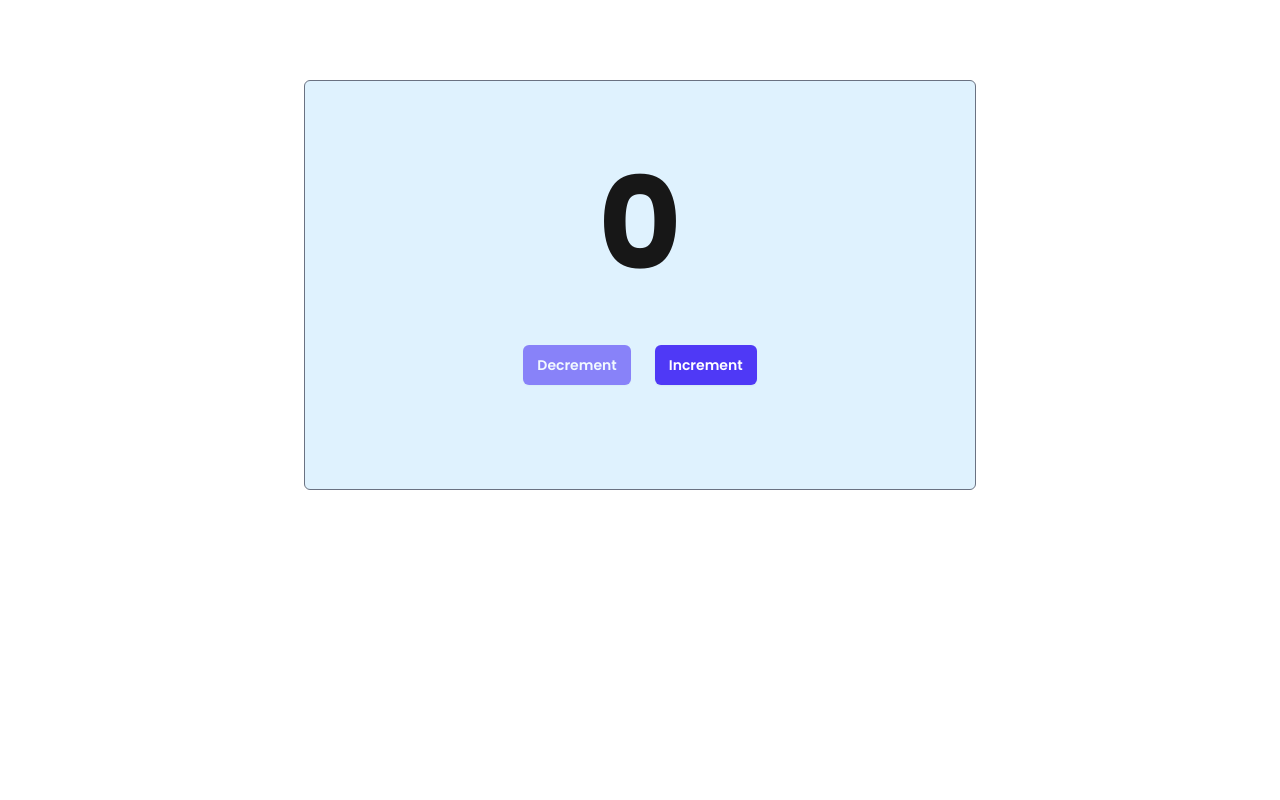
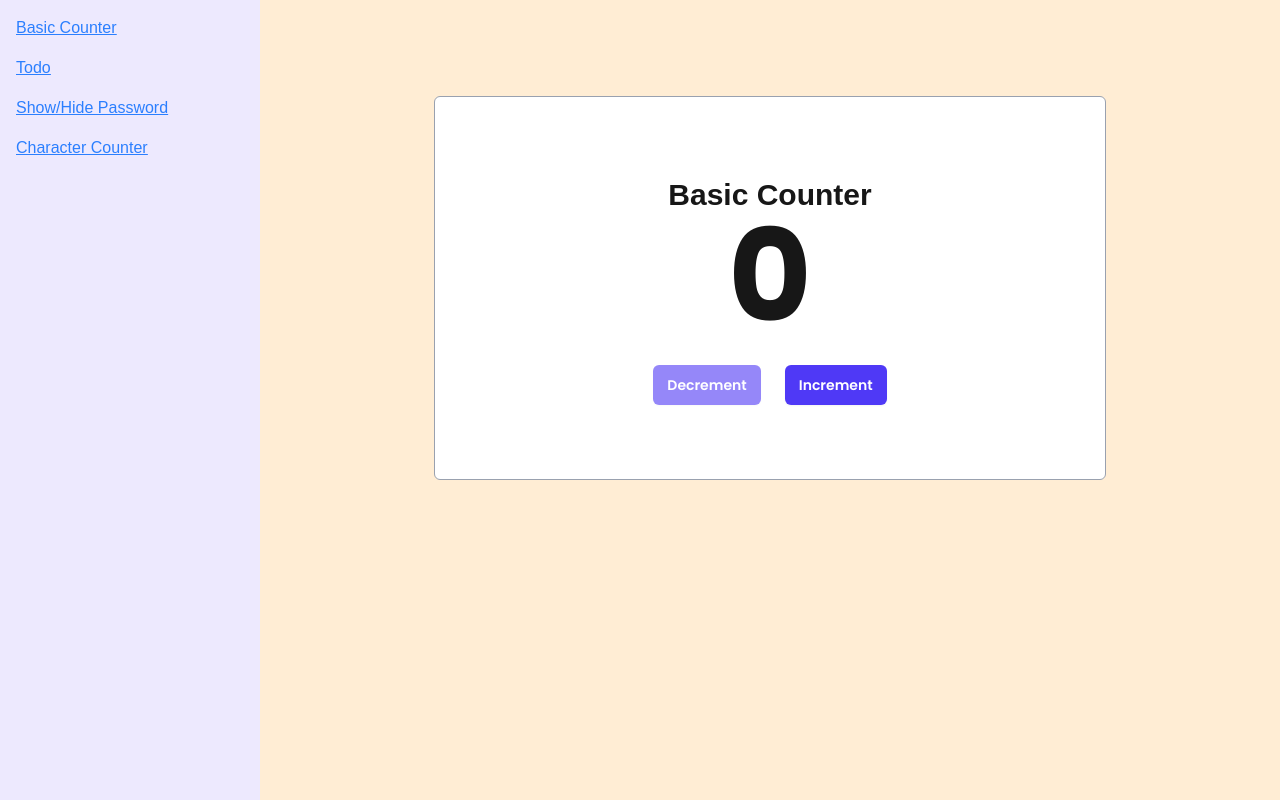
Before and after one commit to sadhna2003/reactjs-practice, a Next.js app in the folder my-app/: page /counter in a window 1280 px wide. Built offline with nearby package versions, Linux system fonts and the light colour scheme.

Commit message:
add sidebar

```diff
--- a/my-app/app/character-counter/page.tsx
+++ b/my-app/app/character-counter/page.tsx
@@ -17,8 +17,8 @@ const CharacterCounter = () => {
         handleCount(inputValue)
     }, [inputValue])
     return (
-        <section className="bg-indigo-100 h-screen font-sans">
-            <div className=" rounded-sm border border-violet-500 bg-violet-100 p-6 flex flex-col items-center justify-center w-full container mx-auto max-w-2xl gap-6 mt-10">
+        <section className="flex flex-col justify-center h-96 font-sans">
+            <div className=" rounded-sm border border-violet-500 bg-white p-6 flex flex-col items-center justify-center w-full container mx-auto max-w-2xl gap-6">
                 <h1 className="text-3xl font-bold text-center">Character Counter</h1>
                 <textarea
                     value={inputValue}
--- a/my-app/app/counter/page.tsx
+++ b/my-app/app/counter/page.tsx
@@ -16,9 +16,10 @@ const Counter = () => {
         }
     }
     return (
-        <section className="container mx-auto max-w-6xl w-full h-96">
-            <div className="flex flex-col gap-8 w-full items-center py-20 border border-gray-500 bg-sky-100 rounded-md mt-20 max-w-2xl mx-auto">
-                <p className="font-bold font-sans text-9xl">{count}</p>
+        <section className="">
+            <div className="container mx-auto max-w-2xl w-full h-96 w-full py-20 border border-gray-400 bg-white rounded-md mt-20 max-w-2xl mx-auto">
+                <h1 className="text-3xl font-bold text-center">Basic Counter</h1>
+                <p className="font-bold font-sans text-9xl text-center">{count}</p>
                 <div className="flex flex-row font-sans gap-6 w-full p-6 justify-center">
                     <button
                         type="button"
--- a/my-app/app/layout.tsx
+++ b/my-app/app/layout.tsx
@@ -1,6 +1,7 @@
 import type { Metadata } from "next";
 import { Poppins } from "next/font/google";
 import "./globals.css";
+import { Sidebar } from "@/components/Sidebar";
 
 const popSans = Poppins({
   variable: "--font-poppins",
@@ -20,7 +21,12 @@ export default function RootLayout({ children }: LayoutProps<"/">) {
       lang="en"
       className={`${popSans.variable} h-full antialiased`}
     >
-      <body className="min-h-full flex flex-col bg-sky-200">{children}</body>
+      <body className="min-h-full flex flex-row bg-sky-200">
+        <header className="p-4 w-xs bg-violet-100 ">
+          <Sidebar/>
+        </header>
+        <main className="w-full p-4 bg-orange-100">{children}</main>
+        </body>
     </html>
   );
 }
--- a/my-app/app/page.tsx
+++ b/my-app/app/page.tsx
@@ -1,41 +1,9 @@
-import Image from "next/image";
-import Link from "next/link";
-const navLink = [
-  {
-    link: "/counter",
-    label:"Basic Counter"
-  },
-  {
-    link:"/todo",
-    label:"Todo"
-  },
-  {
-    link:"/toggle",
-    label:"Show/Hide Password"
-  },
-  {
-    link:"character-counter",
-    label:"Character Counter"
-  }
-]
 export default function Home() {
   return (
     <div className="flex flex-col flex-1 items-center justify-center bg-sky-200 font-sans">
-      <main className="flex flex-1 w-full max-w-3xl flex-col items-center justify-start py-32 px-16 bg-white sm:items-start">
+      <p className="flex flex-1 w-full max-w-3xl flex-col items-center justify-start py-32 px-16 bg-white sm:items-start">
          This Project is for Practicing my frontend skills
-         <ul className="flex flex-col justify-start items-start gap-4 w-full h-full py-10">
-           {navLink.map((nav,index)=>{
-            return (
-              <li key={index} className="text-blue-500 underline hover:text-blue-600">
-                <Link href={nav.link} className="block">
-                  {nav.label}
-                </Link>
-              </li>
-            )
-           })}
-
-          </ul>
-      </main>
+      </p>
     </div>
   );
 }
--- a/my-app/app/todo/page.tsx
+++ b/my-app/app/todo/page.tsx
@@ -25,7 +25,7 @@ const Todo = () => {
     console.log("todolist", todoList)
 
     return (
-        <section className="container max-w-3xl font-sans w-full mx-auto my-10 p-6 border border-lime-400 rounded-sm bg-lime-200 h-screen">
+        <section className="container max-w-3xl font-sans w-full mx-auto p-6 border border-indigo-400 rounded-sm bg-white h-full">
             <h1 className="text-3xl font-bold text-center">Todo List</h1>
             <form className="flex flex-col gap-4 w-full mt-10 max-w-xl">
                 <input
--- /dev/null
+++ b/my-app/components/Sidebar.tsx
@@ -0,0 +1,36 @@
+import Link from "next/link";
+const navLink = [
+    {
+        link: "/counter",
+        label: "Basic Counter"
+    },
+    {
+        link: "/todo",
+        label: "Todo"
+    },
+    {
+        link: "/toggle",
+        label: "Show/Hide Password"
+    },
+    {
+        link: "character-counter",
+        label: "Character Counter"
+    }
+]
+
+export const Sidebar = () => {
+    return (
+        <ul className="flex flex-col justify-start items-start gap-4 w-full h-full">
+            {navLink.map((nav, index) => {
+                return (
+                    <li key={index} className="text-blue-500 underline hover:text-blue-600">
+                        <Link href={nav.link} className="block">
+                            {nav.label}
+                        </Link>
+                    </li>
+                )
+            })}
+
+        </ul>
+    )
+}
```
